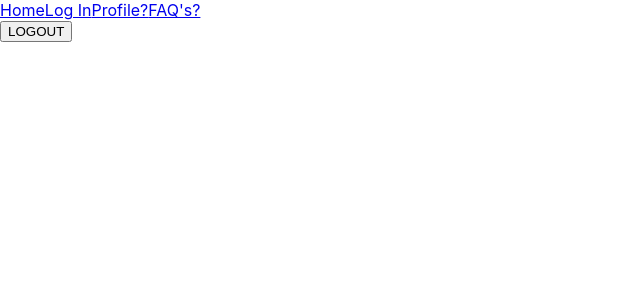
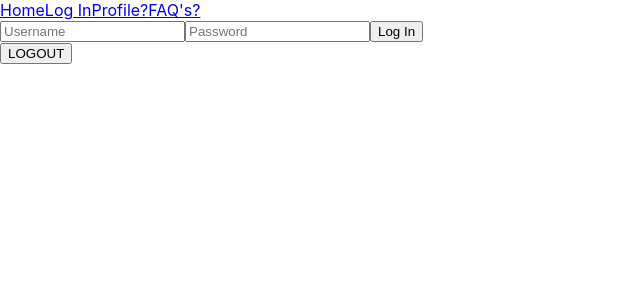
Before and after one commit to dannyotown/Front-End, a React (Create React App) app in the folder tipease/: page /login in a window 1280 px wide. Shown: the top 300 px of the page, without its empty margins (0-640 px from the left). Built offline with nearby package versions, Linux system fonts and the light colour scheme.

Commit message:
Login + api utils

```diff
--- a/tipease/package.json
+++ b/tipease/package.json
@@ -3,6 +3,7 @@
   "version": "0.1.0",
   "private": true,
   "dependencies": {
+    "axios": "^0.19.0",
     "react": "^16.11.0",
     "react-dom": "^16.11.0",
     "react-router-dom": "^5.1.2",
--- a/tipease/src/App.js
+++ b/tipease/src/App.js
@@ -1,6 +1,7 @@
 import React from 'react';
 import { BrowserRouter as Router, Route, Switch } from "react-router-dom";
 import Logout from "./components/Logout";
+import Login from "./components/Login";
 import NavBar from "./components/NavBar";
 import Welcome from "./components/Welcome";
 import SWRegister from './components/SWRegister';
@@ -13,6 +14,7 @@ function App() {
      <Router>
        <Switch>
         <Route exact path="/" component={Welcome} />
+        <Route exact path="/login" component={Login} />
         <Route exact path="/service" component={SWRegister} />
         <Route exact path="/consumer" component={ConsumerRegister} />
       </Switch>
--- /dev/null
+++ b/tipease/src/components/Login.js
@@ -0,0 +1,45 @@
+//dtown
+
+import React, {useState} from "react";
+import axios from 'axios';
+
+export default function LogIn() {
+    const [getLogin, setLogin] = useState({
+        username: '',
+        password: ''
+    })
+
+    const onChangeHandle = e => {
+        e.preventDefault();
+        setLogin({
+            ...getLogin,
+            [e.target.name]: e.target.value
+        })
+    }
+
+    const onSubmit = e => {
+        e.preventDefault();
+        axios.post('https://tipsease-msm.herokuapp.com/api/customers/login', getLogin)
+        .then(response => console.log(response))
+        .catch(error=>console.log(error))
+    }
+    return (
+        <form onSubmit={onSubmit}>
+        <input
+        type="text"
+        name="username"
+        value={getLogin.username}
+        onChange={onChangeHandle}
+        placeholder="Username"
+        />
+        <input
+        type="password"
+        name="password"
+        value={getLogin.password}
+        onChange={onChangeHandle}
+        placeholder="Password"
+        />
+        <button type="submit">Log In</button>
+        </form>
+    )
+}
```
Also changed, not shown: tipease/src/utils/api.js (added, +13 -0 lines), 1 other file (tests, documents, lock files or other folders).
